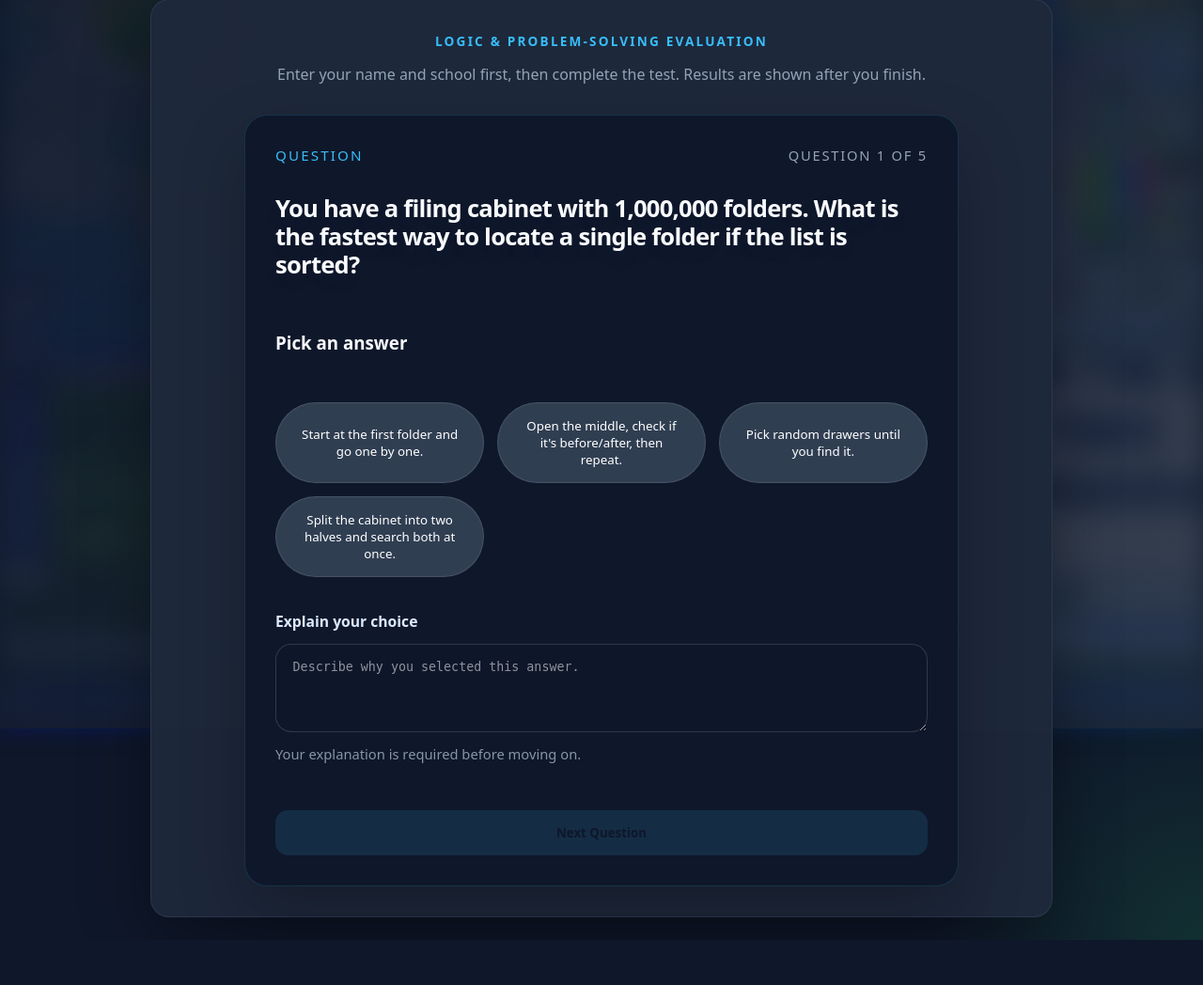
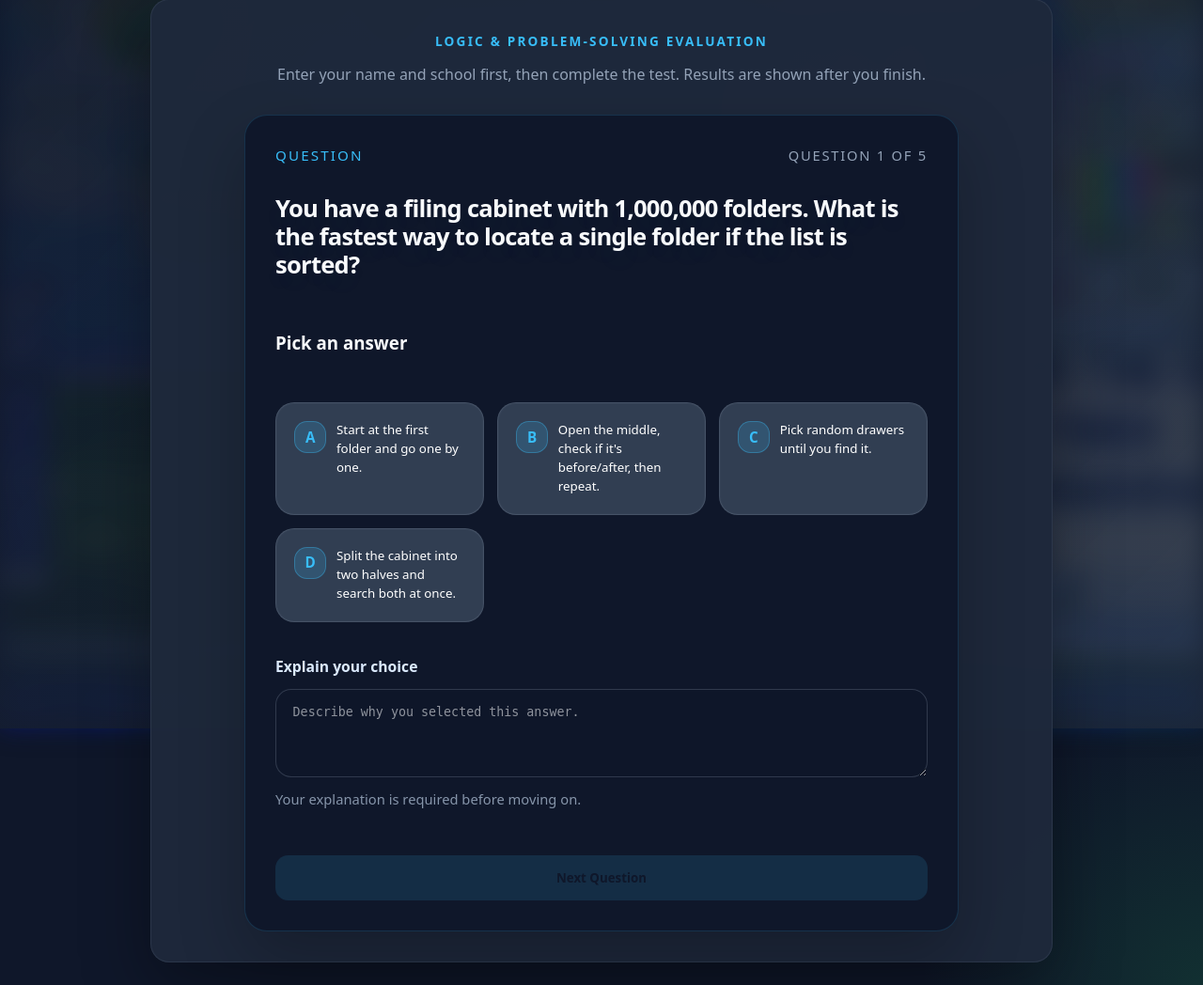
Before and after one commit to hienhng/tryout, a Flask app: page /quiz in a window 1280 px wide. Shown: the part 25-1073 px from the top of the page at 94% size. Before the commit the page ends 1025 px from the top, so only its background shows below. Run offline with Flask 3, Linux system fonts and the light colour scheme; the visitor is signed in with stand-in values (Sample User, id 1); some web fonts are replaced.

Commit message:
Enhance option button styling and add data attribute for option letters

```diff
--- a/static/styles.css
+++ b/static/styles.css
@@ -407,29 +407,48 @@ h2 {
 }
 
 .option-btn {
+    position: relative;
     display: flex;
-    align-items: center;
-    justify-content: center;
+    align-items: flex-start;
+    justify-content: flex-start;
     width: 100%;
-    min-height: 72px;
-    padding: 0.95rem 1.5rem;
-    background: rgba(51,65,85,0.95);
+    min-height: 100px;
+    padding: 1.2rem 1.4rem 1.2rem 4rem;
+    background: rgba(51,65,85,0.96);
     border: 1px solid rgba(71,85,105,0.9);
     color: white;
-    text-align: center;
-    border-radius: 999px;
+    text-align: left;
+    border-radius: 1.25rem;
     cursor: pointer;
     transition: transform 0.18s ease, background 0.2s ease, border-color 0.2s ease, box-shadow 0.2s ease;
     font-weight: 500;
-    box-shadow: inset 0 0 0 1px rgba(148,163,184,0.02);
+    box-shadow: inset 0 0 0 1px rgba(148,163,184,0.03);
     white-space: normal;
-    line-height: 1.35;
+    line-height: 1.5;
+}
+
+.option-btn::before {
+    content: attr(data-option-letter);
+    position: absolute;
+    top: 1.2rem;
+    left: 1.2rem;
+    width: 2rem;
+    height: 2rem;
+    display: grid;
+    place-items: center;
+    border-radius: 0.85rem;
+    background: rgba(56,189,248,0.18);
+    color: #38bdf8;
+    font-weight: 700;
+    font-size: 0.95rem;
+    text-transform: uppercase;
+    border: 1px solid rgba(56,189,248,0.35);
 }
 
 .option-btn:hover {
-    background: linear-gradient(90deg, #334155, #475569);
+    background: linear-gradient(135deg, rgba(51,65,85,0.96), rgba(71,85,105,0.98));
     transform: translateY(-1px);
-    border-color: rgba(56,189,248,0.5);
+    border-color: rgba(56,189,248,0.55);
 }
 
 .option-btn {
--- a/templates/index.html
+++ b/templates/index.html
@@ -122,6 +122,7 @@
             const btn = document.createElement('button');
             btn.innerText = opt.text;
             btn.className = 'option-btn';
+            btn.dataset.optionLetter = String.fromCharCode(65 + index);
             btn.onclick = () => selectOption(index, btn);
             optionsEl.appendChild(btn);
         });
```
